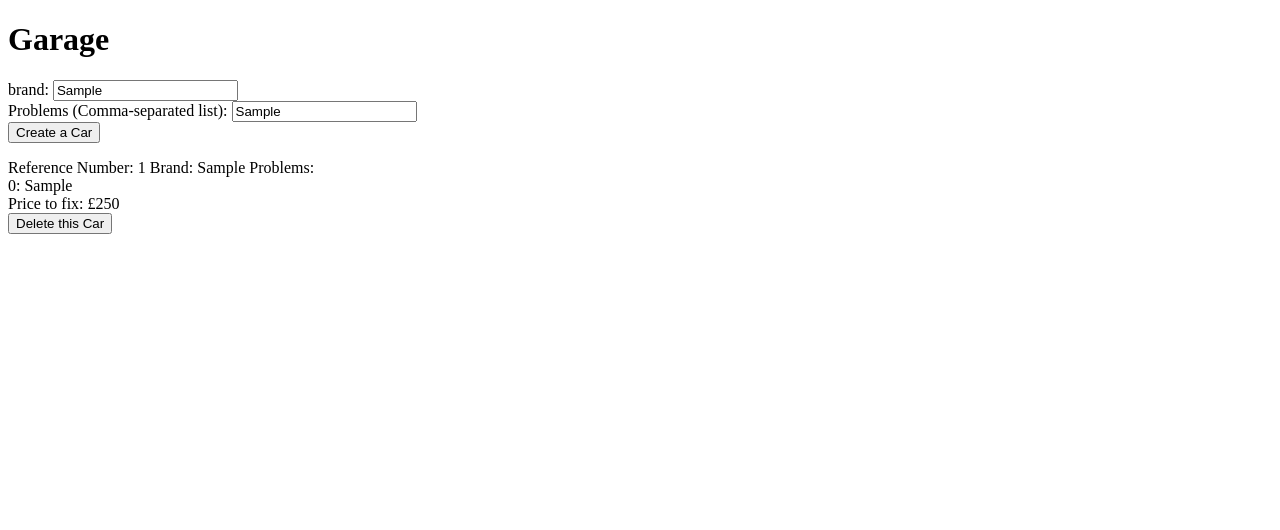
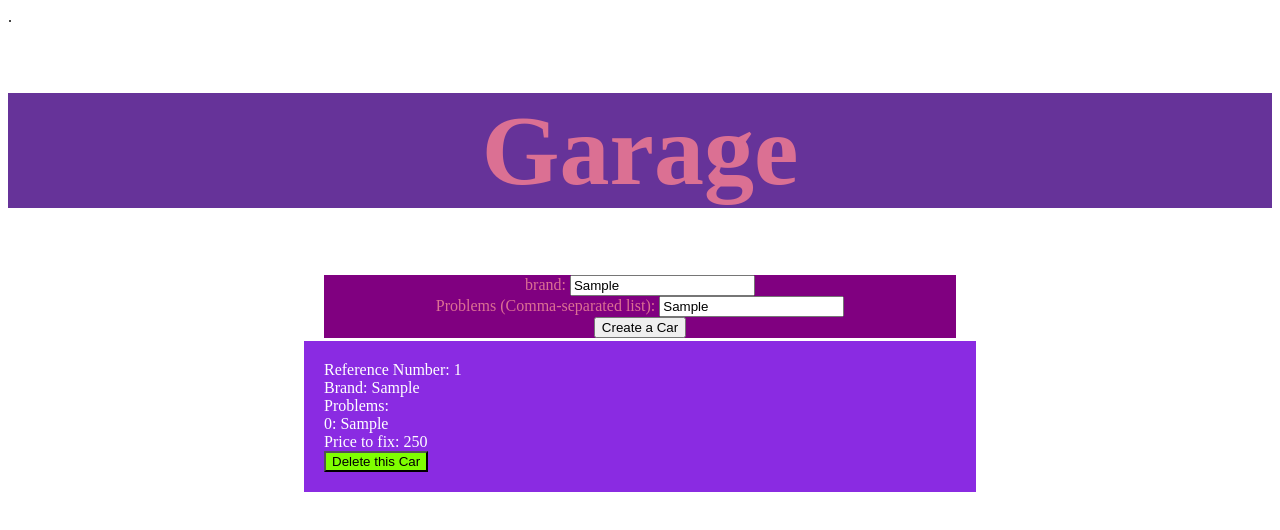
Before and after one commit to DaleCarr/DaleCarr.github.io, a plain HTML site: page Garage.html in a window 1280 px wide. Both pictures are taken after typing "Sample", "Sample" into the empty fields and a click on the button "Create a Car". Drawn offline with Linux system fonts and the light colour scheme.

Commit message:
added CSS and final functinality

```diff
--- a/Garage.html
+++ b/Garage.html
@@ -1,4 +1,5 @@
 <!DOCTYPE html>
+<link rel="stylesheet" type="text/css" href="garage.css">.
 <html>
 
 <head>
@@ -9,9 +10,11 @@
 </script>
 
 <body>
+    <div id="Menu">
     brand: <input name="brandBox" type="text" /><br>
     Problems (Comma-separated list): <input name="probBox" type="text" /><br>
     <input type = "button" onclick = "checkInCar(makeCarFromInput())" value = "Create a Car"><br>
+    </div>
 
 <div id="Cars">
 
--- a/Garage.js
+++ b/Garage.js
@@ -45,13 +45,13 @@ function checkOutCar(car) {
     }
 }
 function carToString(car) {
-    let myString = "Reference Number: " + car.id + " Brand: "
-        + car.brand + " Problems: ";
+    let myString = "Reference Number: " + car.id + "<br>Brand: "
+        + car.brand + "<br>Problems: ";
     for (let prob in car.problems) {
         myString += "<br> " + prob + ": " + car.problems[prob];
 
     }
-    return myString + "<br> Price to fix: £" + calculateBill(car) + "<br>";
+    return myString + "<br> Price to fix: " + calculateBill(car) + "<br>";
 }
 
 function findItem(car) {
--- /dev/null
+++ b/garage.css
@@ -0,0 +1,5 @@
+h1{color: palevioletred; size: 500px; text-align:center; background: rebeccapurple; font-size:100px; }
+
+p{color: white; border-style: solid;align-items:center; padding: 20px; margin: auto; width:50%; background: blueviolet;}
+#Menu{color: palevioletred; margin: auto;width:50%; text-align:center; background: purple ;}
+button{background: chartreuse}
```
